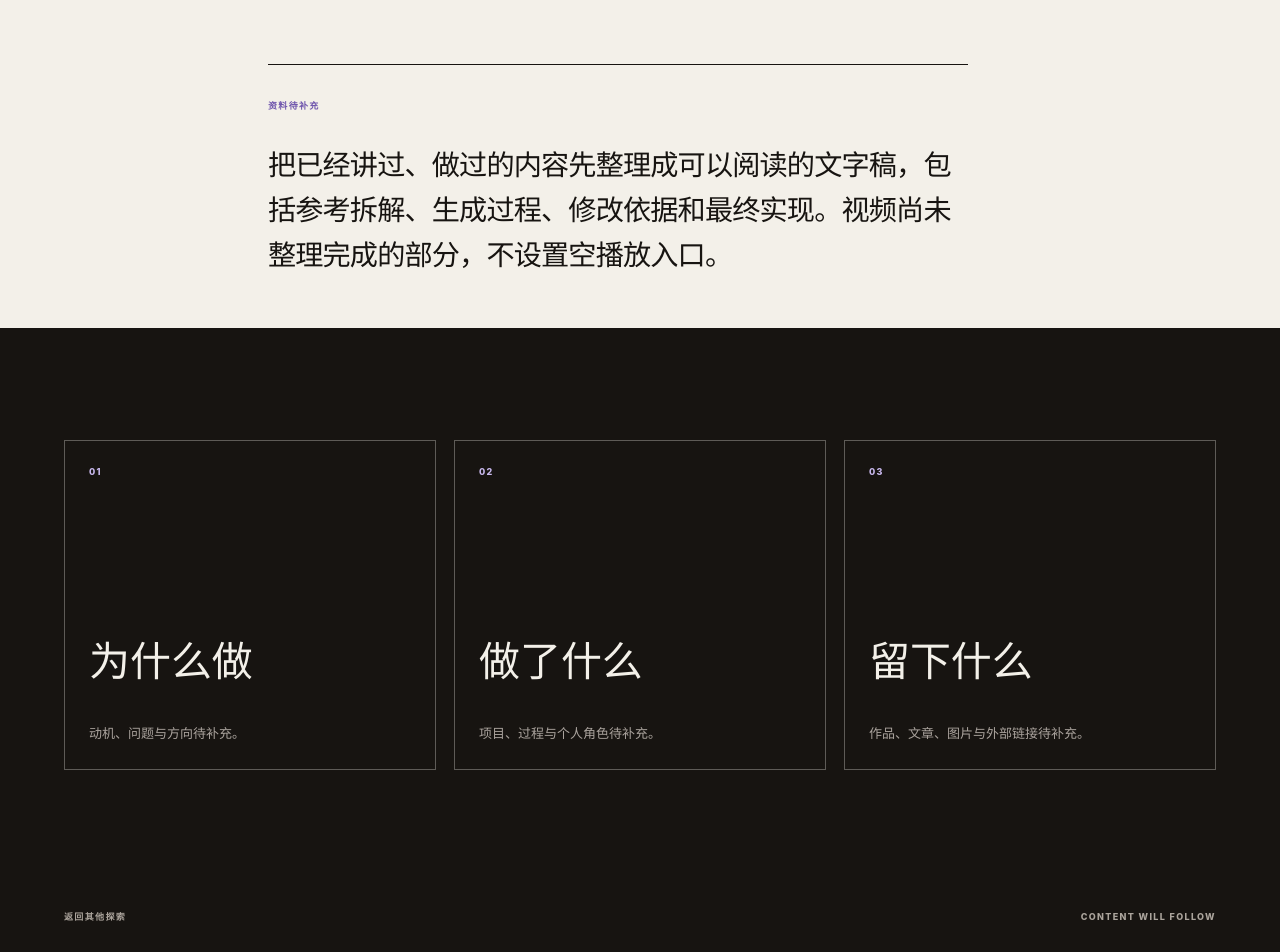
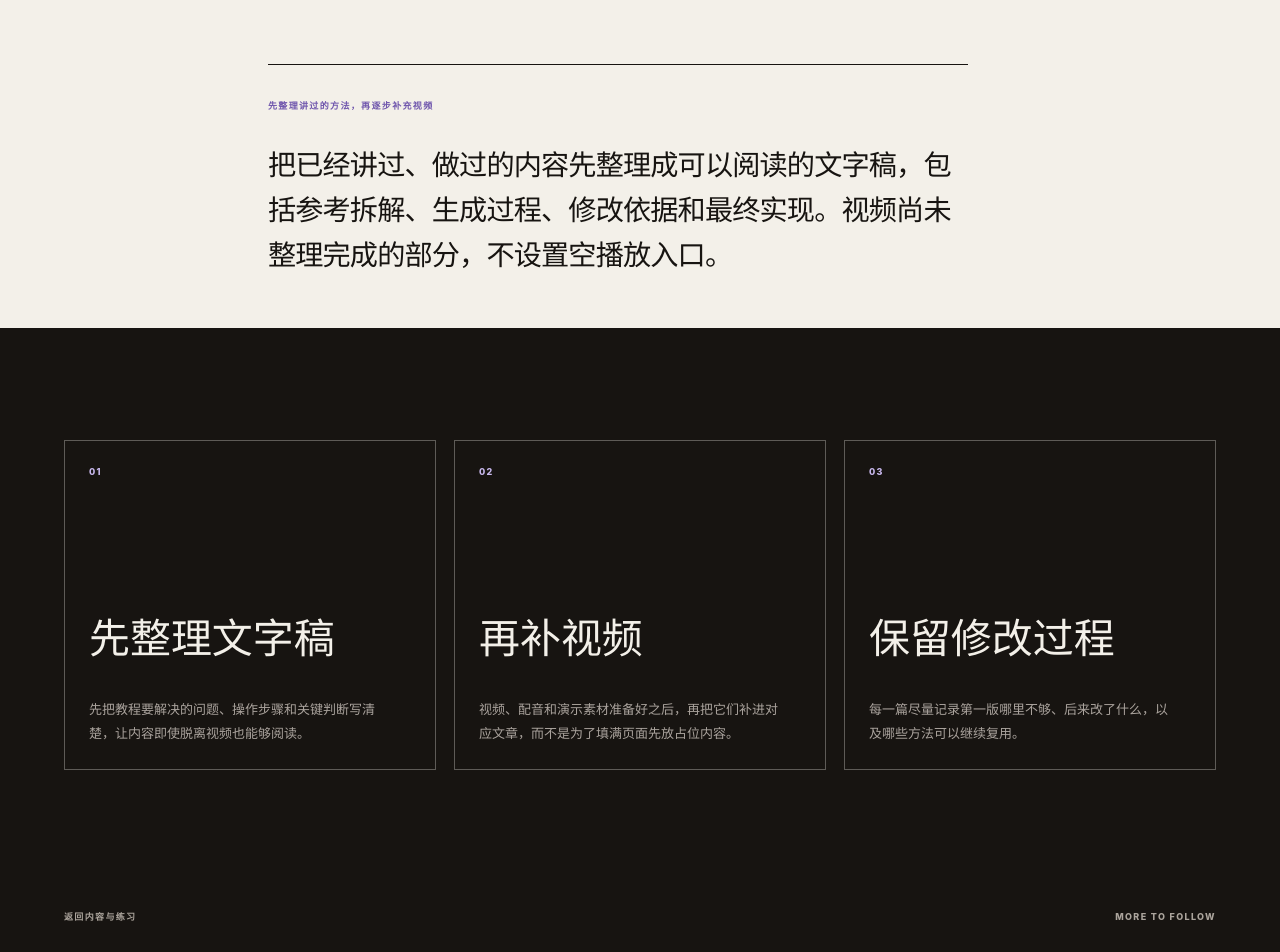
Before and after one commit to xingyuww/xingyuww.github.io, a Next.js app: page /explorations/tutorials in a window 1280 px wide. Shown: the part 472-1424 px from the top of the page. Built offline with nearby package versions, Linux system fonts and the light colour scheme.

Commit message:
Replace exploration placeholders with real notes

```diff
--- a/app/explorations/[slug]/page.tsx
+++ b/app/explorations/[slug]/page.tsx
@@ -35,41 +35,33 @@ export default async function ExplorationPage({ params }: ExplorationPageProps)
   return (
     <main className={styles.page}>
       <header className={styles.header}>
-        <Link href="/#explorations">← 返回其他探索</Link>
+        <Link href="/#explorations">← 返回内容与练习</Link>
         <span>{exploration.number} / {exploration.label}</span>
         <span>星语 / 2026</span>
       </header>
 
       <section className={styles.hero} aria-labelledby="exploration-title">
-        <p>{exploration.number} / EXPLORATION</p>
+        <p>{exploration.number} / CONTENT NOTE</p>
         <h1 id="exploration-title">{exploration.title}</h1>
         <div className={styles.summary}>
-          <strong>资料待补充</strong>
+          <strong>{exploration.note}</strong>
           <p>{exploration.description}</p>
         </div>
       </section>
 
-      <section className={styles.placeholder} aria-label="等待补充的内容">
-        <div>
-          <span>01</span>
-          <h2>为什么做</h2>
-          <p>动机、问题与方向待补充。</p>
-        </div>
-        <div>
-          <span>02</span>
-          <h2>做了什么</h2>
-          <p>项目、过程与个人角色待补充。</p>
-        </div>
-        <div>
-          <span>03</span>
-          <h2>留下什么</h2>
-          <p>作品、文章、图片与外部链接待补充。</p>
-        </div>
+      <section className={styles.placeholder} aria-label="内容概览">
+        {exploration.sections.map((section, index) => (
+          <div key={section.title}>
+            <span>0{index + 1}</span>
+            <h2>{section.title}</h2>
+            <p>{section.body}</p>
+          </div>
+        ))}
       </section>
 
       <footer className={styles.footer}>
-        <Link href="/#explorations">返回其他探索</Link>
-        <span>CONTENT WILL FOLLOW</span>
+        <Link href="/#explorations">返回内容与练习</Link>
+        <span>MORE TO FOLLOW</span>
       </footer>
     </main>
   );
```
